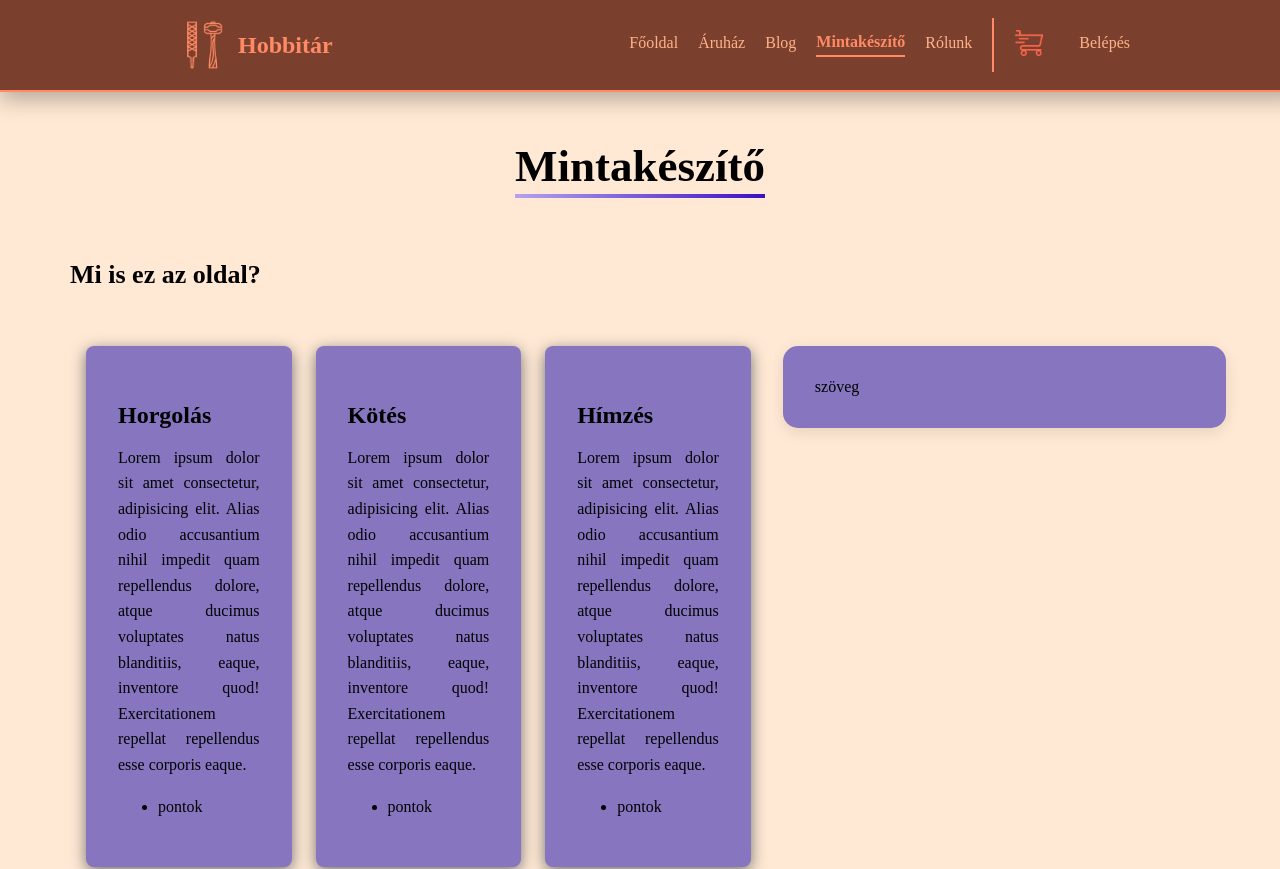
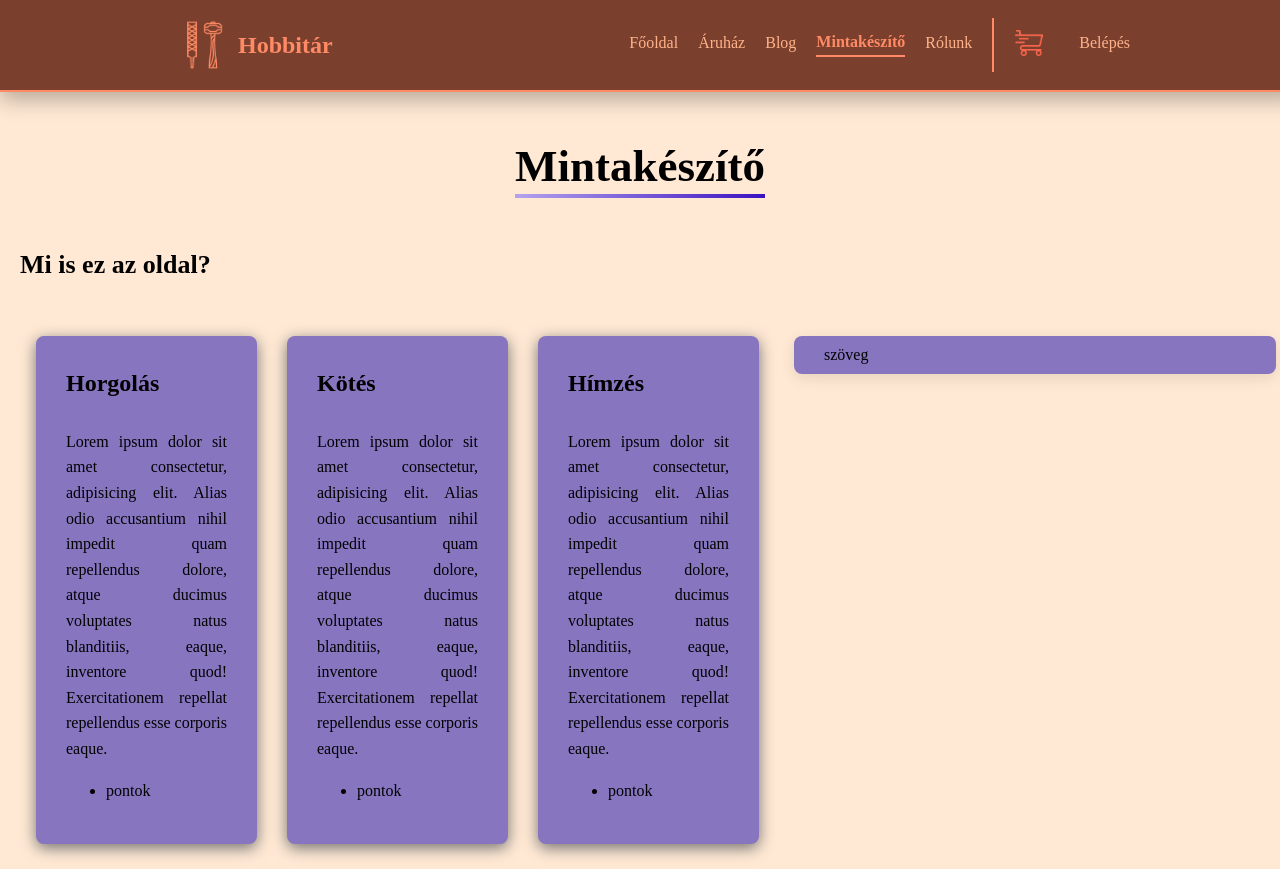
Before and after one commit to TothpalIstvano/13_S1_4_vizsgaremek, a Vue app in the folder kreativ_hobbi/: page /mintakeszito in a window 1280 px wide. Shown: the top 869 px of the page. Built offline with nearby package versions, Linux system fonts and the light colour scheme.

Commit message:
mintakészítő

```diff
--- a/kreativ_hobbi/src/views/Mintakeszito.vue
+++ b/kreativ_hobbi/src/views/Mintakeszito.vue
@@ -446,7 +446,8 @@ function toggleView() {
     </div>
 
     <!-- Pixelation View (shown when showPixelation is true) -->
-    <div v-else class="pixelesContainer">
+    <div v-else>
+      <div class="pixelesContainer oszlop">
         <h1>Minta Változtató</h1>
 
         <div v-if="!imageUrl" class="feltoltes">
@@ -457,7 +458,7 @@ function toggleView() {
         <div v-else class="modositoContainer">
           <div class="modositas">
             <div class="valtoztatok">
-            <label>Pixel Méret: {{ pixelMeret }}px</label>
+              <p>Pixel Méret: {{ pixelMeret }}px</p>
               <input
                 type="range"
                 min="5"
@@ -469,7 +470,7 @@ function toggleView() {
             </div>
 
             <div class="valtoztatok">
-            <label>Szín Mód:</label>
+              <p>Szín Mód:</p>
               <select v-model="szinezes" class="lenyiloBox" @change="kepFrissites">
                 <option value="eredeti">Eredeti színek</option>
                 <option value="kevesebbSzin">Korlátozott színpaletta</option>
@@ -477,7 +478,7 @@ function toggleView() {
             </div>
 
             <div class="valtoztatok" v-if="szinezes === 'kevesebbSzin'">
-            <label>Színek száma: {{ szinekSzama }}</label>
+              <p>Színek száma: {{ szinekSzama }}</p>
               <input
                 type="range"
                 min="2"
@@ -490,7 +491,7 @@ function toggleView() {
 
             <!-- New control for grid opacity -->
             <div class="valtoztatok">
-            <label>Rács Átlátszóság: {{ gridOpacity }}%</label>
+              <p>Rács Átlátszóság: {{ gridOpacity }}%</p>
               <input
                 type="range"
                 min="0"
@@ -579,6 +580,18 @@ function toggleView() {
           </div>
         </div>
       </div>
+
+      <div class="oldalsav oszlop">
+        <div class="oldalKartya">
+          <p>{{ fonalak.values }}</p>
+        </div>
+        <div class="oldalKartya">
+          Adatok
+        </div>
+      </div>
+
+    </div>
+
   </main>
 </template>
 
@@ -609,6 +622,85 @@ main {
   padding-bottom: 6px;
 }
 
+main {
+  margin: 0 auto;
+  padding: 20px;
+  height: auto;
+}
+
+.cim {
+  font-size: 26px;
+  margin-bottom: 30px;
+}
+
+/*#region felső szövegdobozok*/
+#bemutato {
+  margin: auto;
+  text-align: justify;
+  margin-bottom: 50px;
+  border-radius: 10px;
+}
+
+.ket_oszlop {
+  display: grid;
+  grid-template-columns: 3fr 2fr;
+  gap: 35px;
+  align-items: start;
+  width: 100%;
+  margin: 0 auto 3rem;
+  padding: 1rem;
+}
+
+.harom_oszlop {
+  display: grid;
+  grid-template-columns: repeat(3, minmax(200px, 1fr));
+  gap: 30px;
+  margin: 0;
+  padding: 0;
+  width: 100%;
+  box-sizing: border-box;
+}
+
+.kartya {
+  background-color: var(--mk-szovegdoboz);
+  border-radius: 8px;
+  padding: 10px 30px;
+  box-shadow: 0 4px 15px var(--mk-arnyekszin);
+  transition: transform 0.3s ease, box-shadow 0.3s ease;
+  position: relative;
+  overflow: hidden;
+  display: flex;
+  flex-direction: column;
+  justify-content: end;
+}
+
+.kartya:hover {
+  transform: translateY(-10px);
+  box-shadow: 0 6px 20px var(--mk-arnyekszin);
+}
+
+.kartya h3 {
+  color: var(--mk-text-dark);
+  margin-bottom: 1rem;
+  font-size: 1.5rem;
+  font-weight: 600;
+}
+
+.blog_info {
+  width: 100%;
+  box-sizing: border-box;
+  align-self: start;
+  background-color: var(--mk-szovegdoboz);
+  border-radius: 8px;
+  padding: 10px 30px;
+  box-shadow: 0 4px 15px rgba(0, 0, 0, 0.1);
+  transition: transform 0.3s ease, box-shadow 0.3s ease;
+  position: relative;
+  overflow: hidden;
+}
+/*#endregion*/
+
+/*#region adatbekérés*/
 #adatok {
   max-width: 900px;
   margin: 0 auto;
@@ -704,80 +796,6 @@ label {
 label:hover {
   color: rgb(16, 1, 27);
   transform: scale(1.1);
-}
-
-main {
-  margin: 0 auto;
-  padding: 20px;
-  height: auto;
-}
-
-.cim {
-  font-size: 26px;
-  margin-bottom: 30px;
-}
-
-#bemutato {
-  margin: auto;
-  padding: 10px 50px 10px 50px;
-  text-align: justify;
-  margin-bottom: 50px;
-  border-radius: 10px;
-}
-
-.harom_oszlop {
-  display: grid;
-  grid-template-columns: repeat(3, minmax(200px, 1fr));
-  gap: 1.5rem;
-  margin: 0;
-  padding: 0;
-  width: 100%;
-  box-sizing: border-box;
-}
-
-.kartya {
-  background-color: var(--mk-szovegdoboz);
-  border-radius: 8px;
-  padding: 2rem;
-  box-shadow: 0 4px 15px var(--mk-arnyekszin);
-  transition: transform 0.3s ease, box-shadow 0.3s ease;
-  position: relative;
-  overflow: hidden;
-}
-
-.kartya:hover {
-  transform: translateY(-10px);
-  box-shadow: 0 6px 20px var(--mk-arnyekszin);
-}
-
-.kartya h3 {
-  color: var(--mk-text-dark);
-  margin-bottom: 1rem;
-  font-size: 1.5rem;
-  font-weight: 600;
-}
-
-.ket_oszlop {
-  display: grid;
-  grid-template-columns: 3fr 2fr;
-  gap: 2rem;
-  align-items: start;
-  width: 100%;
-  margin: 0 auto 3rem;
-  padding: 1rem;
-}
-
-.blog_info {
-  width: 100%;
-  box-sizing: border-box;
-  align-self: start;
-  background-color: var(--mk-szovegdoboz);
-  border-radius: 15px;
-  padding: 2rem;
-  box-shadow: 0 4px 15px rgba(0, 0, 0, 0.1);
-  transition: transform 0.3s ease, box-shadow 0.3s ease;
-  position: relative;
-  overflow: hidden;
 }
 
 .tovabbGomb {
@@ -939,7 +957,27 @@ input[type="file"] {
   font-size: 0.9rem;
   color: var(--mk-text-dark);
 }
+/*#endregion*/
 
+/*#region oldalsáv*/
+.oszlop {
+  float: left;
+}
+
+.oldalsav {
+  background-color: #3a11c0;
+  margin-left: 10px;
+  border: 4px solid hotpink;
+}
+
+.oldalKartya {
+  background-color: #9b4be1;
+  border: 2px solid black;
+}
+
+/*#endregion*/
+
+/*#region mintaváltozásos box*/
 .pixelesContainer {
   padding: 2rem;
   max-width: 1200px;
@@ -1108,6 +1146,8 @@ canvas {
   color: white;
 }
 
+/*#endregion*/
+
 @media (max-width: 1100px) {
   .ket_oszlop {
     grid-template-columns: 1fr;
```
Lines whose indentation alone changed are shown as unchanged.
